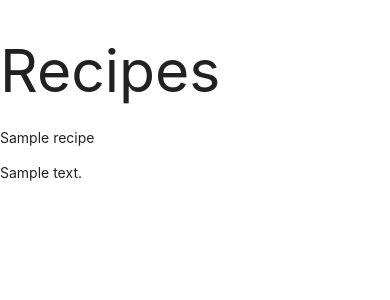
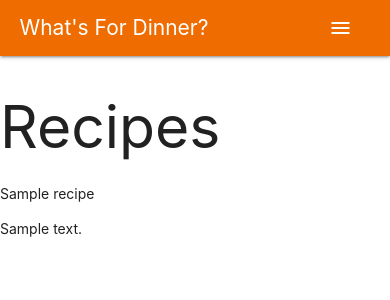
Before and after one commit to Code-Institute-Submissions/whats-for-dinner-1, a Flask app: page / in a window 390 px wide. Shown: the top 300 px of the page. Run offline with Flask 2, Linux system fonts and the light colour scheme; a database or web service that is not in the repository returns one stand-in record (values such as "Sample title"); some libraries are stand-ins or nearby versions.

Commit message:
Add Basic Navigation Header

```diff
--- a/static/css/style.css
+++ b/static/css/style.css
@@ -0,0 +1,18 @@
+.nav-wrapper {
+    display: flex;
+    justify-content: space-around;
+}
+
+nav .sidenav-trigger {
+    float: right;
+}
+
+@media only screen and (max-width: 992px) {
+    nav .brand-logo {
+        left:  0;
+        transform: none;
+        -webkit-transform: none;
+        position: relative;
+        font-size: 1.5rem;
+    }
+}
--- a/templates/base.html
+++ b/templates/base.html
@@ -18,6 +18,8 @@
     <title>What's For Dinner</title>
 </head>
 <body>
+
+    {% include 'nav.html' %}
     {% block content %}{% endblock content %}
 
     <!-- JQuery Import (Dependancy of Materialize -->
--- /dev/null
+++ b/templates/nav.html
@@ -0,0 +1,16 @@
+
+  <nav>
+    <div class="nav-wrapper orange darken-3">
+        <div class="container">
+              <a href="#!" class="brand-logo">What's For Dinner?</a>
+              <ul class="right hide-on-med-and-down">
+                {% include 'navlinks.html' %}
+              </ul>
+              <a href="#" data-target="mobile-demo" class="sidenav-trigger"><i class="material-icons">menu</i></a>
+        </div>
+    </div>
+  </nav>
+
+  <ul class="sidenav" id="mobile-demo">
+        {% include 'navlinks.html' %}
+  </ul>
--- /dev/null
+++ b/templates/navlinks.html
@@ -0,0 +1,3 @@
+<li><a href="#">Cuisine</a></li>
+<li><a href="#">Course</a></li>
+<li><a href="#">Surprise</a></li>
```
